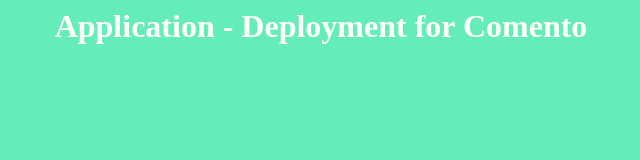
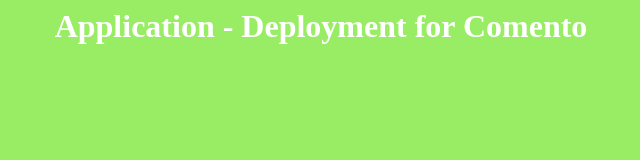
Before and after one commit to svcadm/nginx-ecs-sample, a plain HTML site: page index.html in a window 1280 px wide. Shown: the whole page, without its empty margins (319-959 px from the left). Drawn offline with Linux system fonts and the light colour scheme.

Commit message:
Color Change

```diff
--- a/index.html
+++ b/index.html
@@ -1,7 +1,7 @@
 <head>
     <title>Demo Application</title>
 </head>
-<body style="background-color: rgb(100, 237, 184);">
+<body style="background-color: rgb(152, 237, 100);">
 <h1 style="color: white; text-align: center;">
     Application - Deployment for Comento
 </h1>
```
